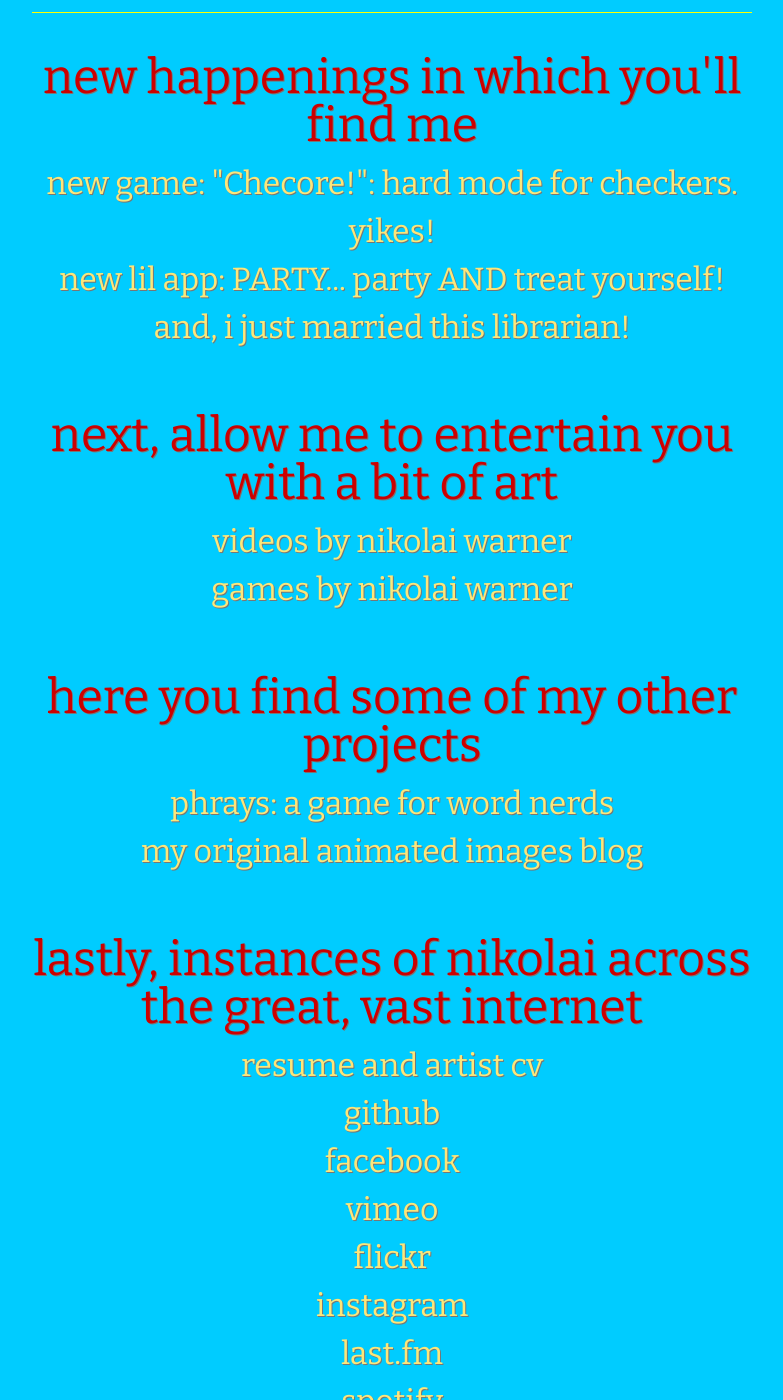
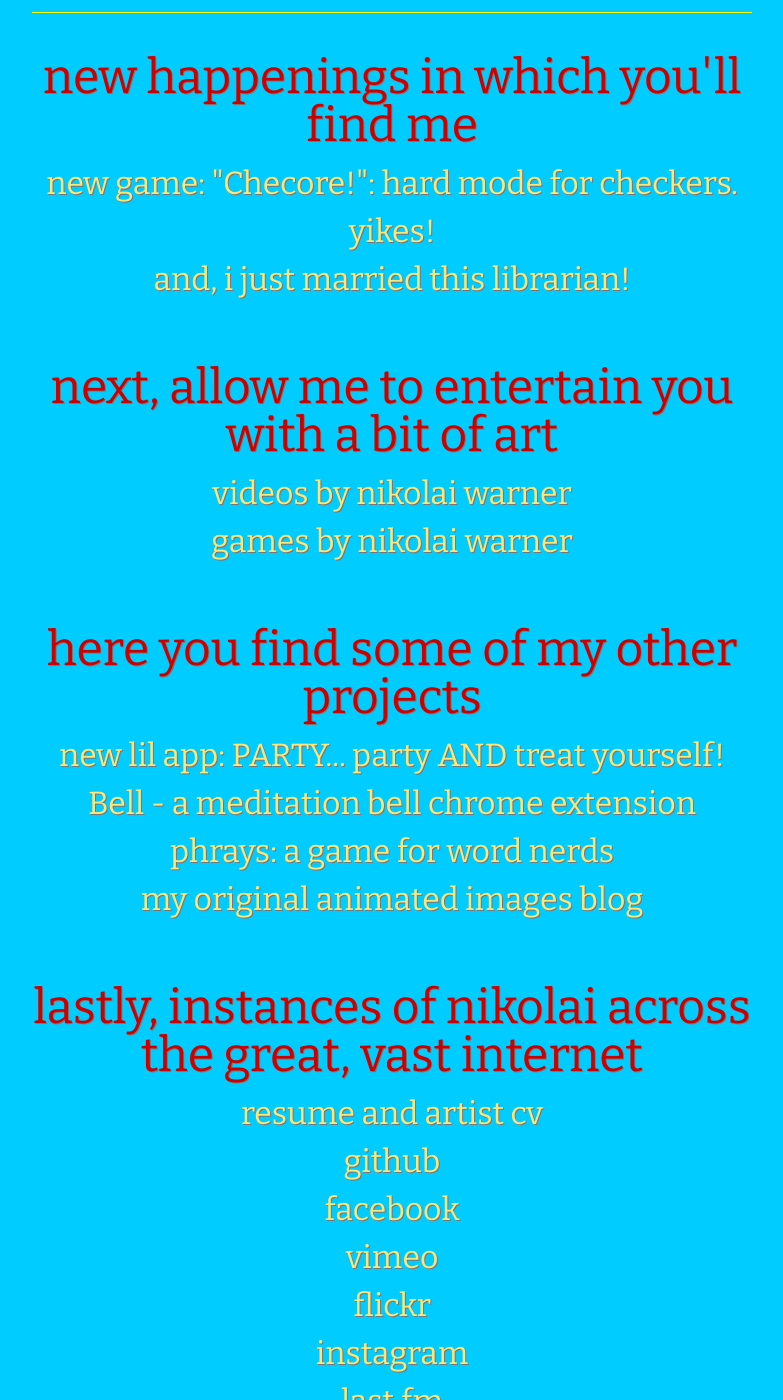
Before and after one commit to nikolaiwarner/nikolaiwarner.github.io, a Jekyll site: the page built from index.html, in a window 1280 px wide and 1400 px high, scrolled down 590 px. Shown: the whole window, without its empty margins (248-1031 px from the left). Built offline with Jekyll 4.4.1, drawn with Linux system fonts in a browser that asks for light colours.

Commit message:
Updated links.html

```diff
--- a/_includes/links.html
+++ b/_includes/links.html
@@ -42,6 +40,10 @@
   <section>
     <h2>here you find some of my other projects</h2>
     <ul>
+      <li><a href="http://party.nwarner.com">new lil app: PARTY... party</a> AND
+          <a href="https://chrome.google.com/webstore/detail/treat-yo-self/heddcblnocgcajelplbegpebphikjbnb/">treat yourself!</a>
+      </li>
+      <li><a href="https://chrome.google.com/webstore/detail/bell/khafophkbhcnkknhlcfdncblmedbipki">Bell - a meditation bell chrome extension</a></li>
        <li><a href="http://phrays.com" rel="me">phrays: a game for word nerds</a></li>
        <li><a href="http://dinosaurs.tumblr.com" rel="me">my original animated images blog</a></li>
     </ul>
```
Also changed, not shown: other parts of _includes/links.html (+1 -3 lines).
